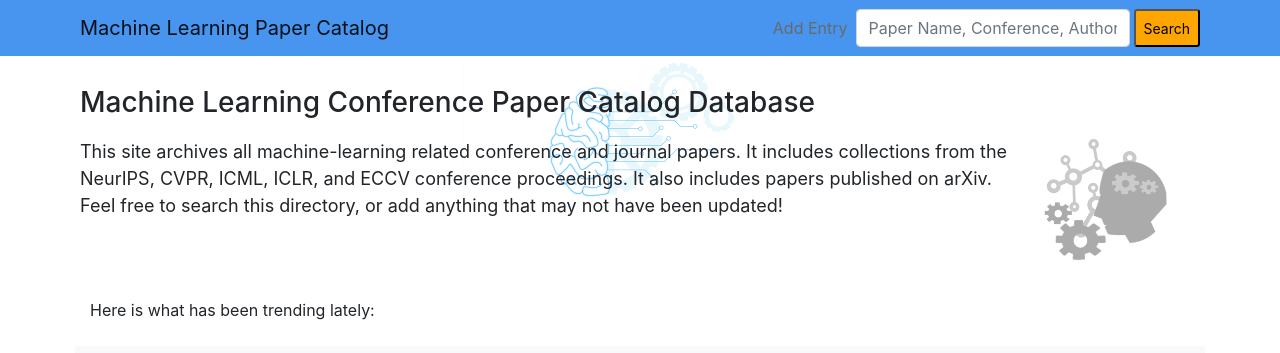
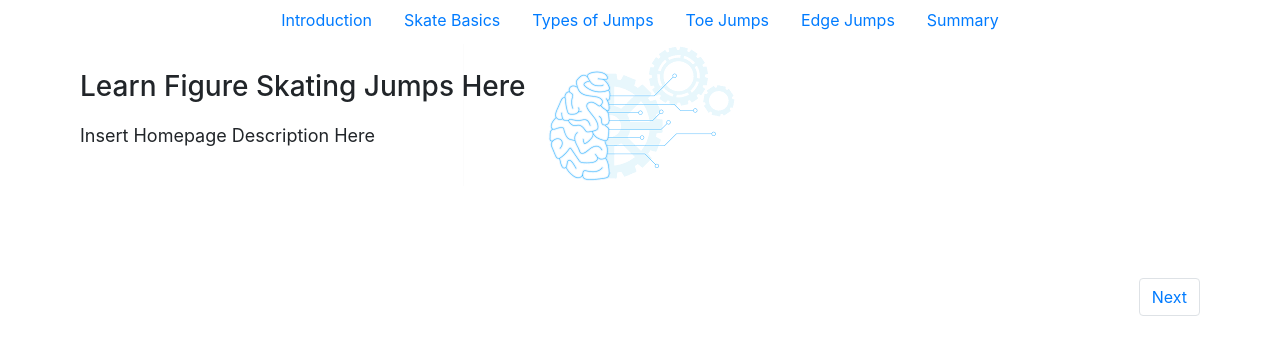
Before and after one commit to JamesLWang/COMS-4170-Final-Project-Group-P3_4, a Flask app: page / in a window 1280 px wide. Shown: the top 353 px of the page. After the commit the page ends 316 px from the top, so only its background shows below. Run offline with Flask 2, Linux system fonts and the light colour scheme; some libraries are stand-ins or nearby versions.

Commit message:
Changed headers

```diff
--- a/templates/layout.html
+++ b/templates/layout.html
@@ -16,7 +16,7 @@
 
 
 
-  <title>ML Paper Catalog</title>
+  <title>Figure Skating Jumps</title>
 
     <link rel="stylesheet" href="{{url_for('static', filename='main.css')}}">
     <script src="{{url_for('static', filename='navbar.js')}}"></script>
@@ -26,29 +26,27 @@
 
   </head>
   <body>
-<nav class="navbar navbar-expand-lg navbar-light "  style="background-color:#4895EF">
-  <div class="container">
-    <a class="navbar-brand" href="/">Machine Learning Paper Catalog</a>
-    <button class="navbar-toggler" type="button" data-bs-toggle="collapse" data-bs-target="#navbarNavAltMarkup" aria-controls="navbarNavAltMarkup" aria-expanded="false" aria-label="Toggle navigation">
-      <span class="navbar-toggler-icon"></span>
-    </button>
+<ul class="nav navbar-light justify-content-center">
+  <li class="nav-item">
+    <a class="nav-link" href="#">Introduction</a>
+  </li>
+  <li class="nav-item">
+    <a class="nav-link" href="#">Skate Basics</a>
+  </li>
+  <li class="nav-item">
+    <a class="nav-link" href="#">Types of Jumps</a>
+  </li>
+  <li class="nav-item">
+    <a class="nav-link" href="#">Toe Jumps</a>
+  </li>
+  <li class="nav-item">
+    <a class="nav-link" href="#">Edge Jumps</a>
+  </li>
+  <li class="nav-item">
+    <a class="nav-link" href="#">Summary</a>
+  </li>
 
-    <!-- <div class="add-entry"> -->
-      <div class="navbar-nav ml-auto">
-      <a class="nav-link  " href="/add"><div style="color:	rgb(105,105,105)"> Add Entry</div>  </a>
-      <button class="navbar-toggler" type="button"  data-bs-toggle="collapse" data-bs-target="#navbarNavAltMarkup" aria-controls="navbarNavAltMarkup" aria-expanded="false" aria-label="Toggle navigation">
-        <span class="navbar-toggler-icon"></span>
-      </button>
-  </div>
-
-
-      <div class="navbar-nav">
-          <input type="text" class="form-control" id="searchVal" placeholder="Paper Name, Conference, Authors, etc.">
-          <button class="ml-1 btn-sm" style="background-color: orange" id="submitSearch">Search</button>
-      </div>
-
-  </div>
-</nav>
+</ul>
 
     <div class="container">
         {% block content %}
--- a/templates/welcome.html
+++ b/templates/welcome.html
@@ -2,14 +2,11 @@
 
 {% block content %}
     <div class="welcome" alt="Machine learning background photo">
-        <h3>Machine Learning Conference Paper Catalog Database</h3>
+        <h3>Learn Figure Skating Jumps Here</h3>
         <div class="row" style="height: 15%">
             <div class="col-sm-10">
-                This site archives all machine-learning related conference and journal papers. It includes collections from the NeurIPS, CVPR, ICML, ICLR, and ECCV conference proceedings. It also includes papers published on arXiv. Feel free to search this directory, or add anything that may not have been updated!
+                Insert Homepage Description Here
             <br>
-            </div>
-            <div class="col-sm-2">
-                <img src="static/img3.png" height="130px" alt="Machine learning and human brain with gears">
             </div>
         </div>
 
@@ -18,62 +15,17 @@
         <div id="main">
             <br>
             <br>
-            <br>
-            Here is what has been trending lately:
-            <br><br>
-        {%for i in range(0, topK)%}
-        <div class="row bg-light">
-            <div class="col-sm-8">
-            <div>
-            <h4>{{data[i]['title']}}</h4>
-            <i>
-                {{data[i]['authors']}}</i>
-            </div>
-            <div>
-                Conference/Journal  & Year:  {{data[i]['conference']}}, {{data[i]['year']}}
-            </div>
-            <br>
-<!--
-            <a class="btn btn-light" href="view/{{data[i]['id']}}" >Show More</a> -->
-
-
-            <br>
-            <br>
-        </div>
-        <div class="col-sm-4">
-
-            <a href="view/{{data[i]['id']}}">
-                <div id="">
-                <span class="hideScroll"></span>
-                <iframe  frameBorder=0  src="{{data[i]['url']}}" scrolling="no" title="Preview of PDF for '{{data[i]['title']}}'"></iframe>
-            </div>
-            </a>
-
-        </div>
-        </div>
-            <br>
-        {%endfor%}
     </div>
 
-    </div>
+<nav aria-label="Page navigation example">
+  <ul class="pagination justify-content-end">
+<!--     <li class="page-item disabled">
+      <a class="page-link" href="#" tabindex="-1">Previous</a>
+    </li> -->
+    <li class="page-item">
+      <a class="page-link" href="#">Next</a>
+    </li>
+  </ul>
+</nav>
 
-    <script>
-        {% for i in range(0, topK) %}
-
-        function showDiv_{{i}}() {
-            if (document.getElementById('{{i}}').style.display == "none"){
-                document.getElementById('{{i}}').style.display = "block";
-                $("#button_{{i}}").html('Hide More')
-
-            }
-            else{
-                document.getElementById('{{i}}').style.display = "None";
-                $("#button_{{i}}").html('Show More')
-            }
-        }
-
-
-        {% endfor %}
-
-    </script>
 {% endblock %}
```
Also changed, not shown: 1 other file.
